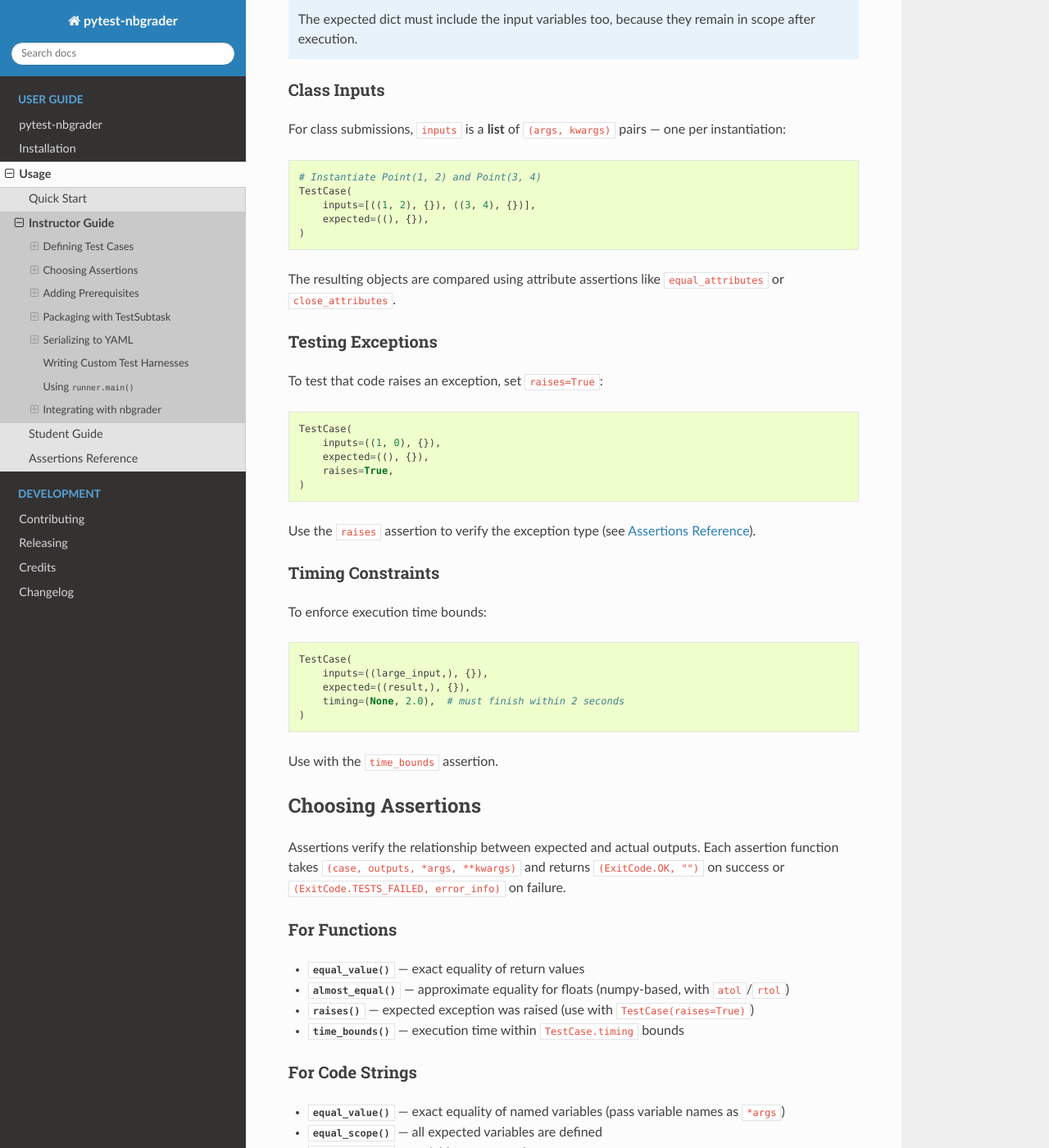
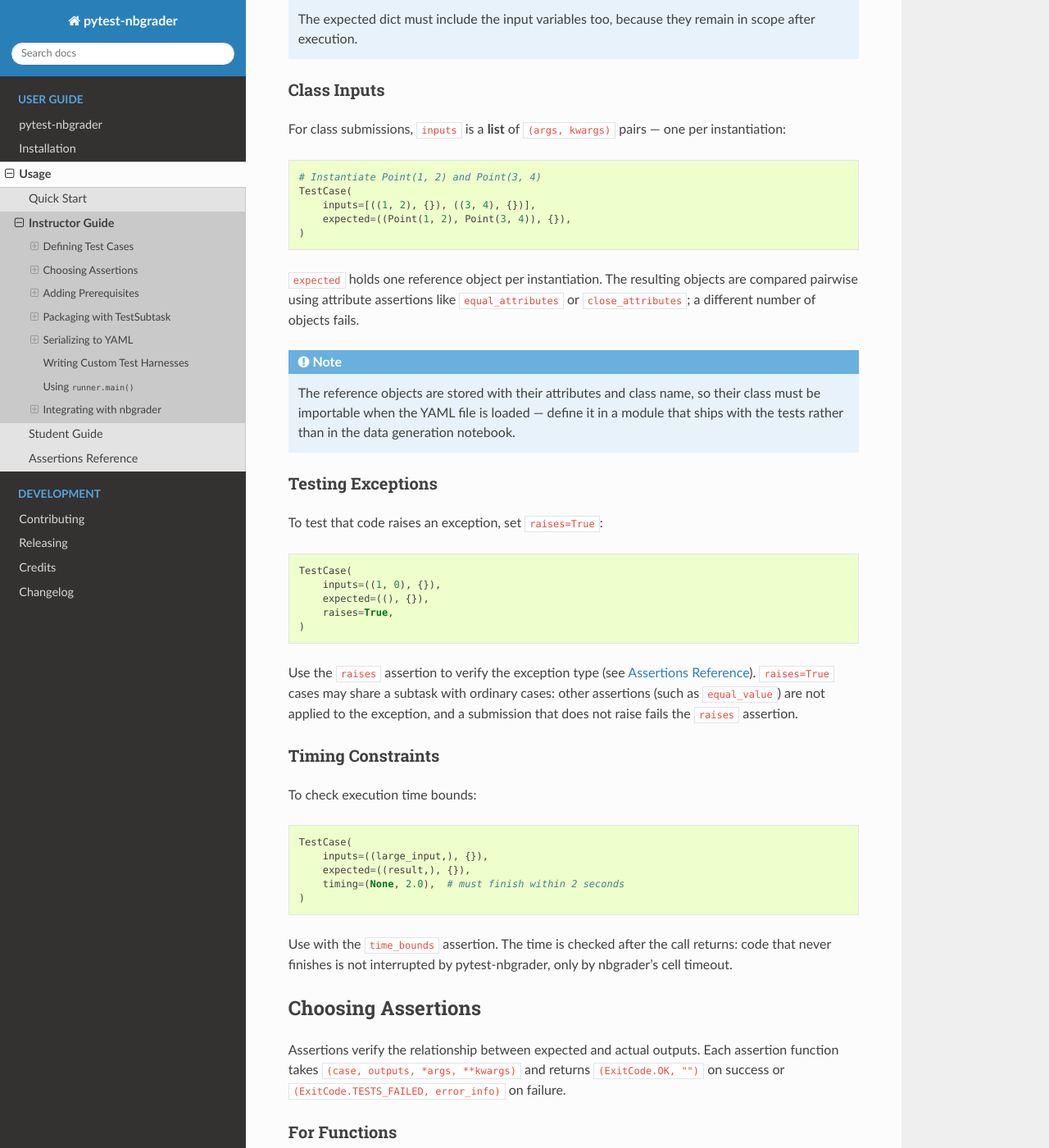
Before and after one commit to PhilippRisius/pytest_nbgrader, a Sphinx documentation site: the page built from docs/guide/instructor-guide.rst, in a window 1280 px wide and 1400 px high, scrolled down 1144 px. Shown: the whole window at 82% size. Built offline with Sphinx 7.4.7 and the Read the Docs theme 3.1.0, drawn with Linux system fonts in a browser that asks for light colours; pages that are not in the unit, such as notebooks, are missing from menus; some of the changed text lies outside the part shown.

Commit message:
docs: match the guides to the actual behaviour
- Sample outputs from real runs (-qq prints "s..", not "2 passed"; failure
  messages and test ids), execute(submission, case) argument order,
  file_contents signature, runner.main arguments.
- Class inputs: expected holds one reference object per instantiation (the
  documented expected=((), {}) crashed); reference classes must be importable.
- Troubleshooting entries name the messages that actually appear; the
  command-line section explains how to provide a submission.
- equal_scope requires the exact set of names; equal_types is an isinstance
  check; equal_value and NaN; almost_equal does not broadcast; raises=True
  cases can share a subtask with other cases; time bounds are checked after
  the call returns.
- Prerequisites: both dict forms, name="__main__"/argv for scripts,
  writes_file paths.
- Custom harness files need unique names (import file mismatch); an explicit
  test path runs only that harness.
- Note that released YAML files disclose all expected outputs; replace the
  stale has_import warning; CHANGELOG entries for the unreleased changes.

Co-Authored-By: Claude Opus 5.5 <noreply@anthropic.com>
Claude-Session: https://claude.ai/code/session_01MSHVy5xpE8urqL1fn4khQs

```diff
--- a/CONTRIBUTING.rst
+++ b/CONTRIBUTING.rst
@@ -202,9 +202,10 @@ To run specific code style checks:
 .. code-block:: console
 
     python -m ruff check src/pytest_nbgrader tests
-    validate-docstrings src/pytest_nbgrader/**.py
+    python -m numpydoc lint src/pytest_nbgrader/*.py
 
-To get ``ruff`` and ``numpydoc`` (for ``validate-docstrings``), simply install them with ``pip`` into your environment.
+or simply ``make lint``. The versions of ``ruff`` and ``numpydoc`` used in CI are pinned in ``tox.ini``
+(``tox -e lint``); keep them in sync with ``.pre-commit-config.yaml``.
 
 Code of Conduct
 ---------------
--- a/README.rst
+++ b/README.rst
@@ -26,7 +26,7 @@ Features
 * Define test cases with expected inputs/outputs using ``TestCase`` and ``TestSubtask`` dataclasses
 * Execute student code against test cases with automatic result comparison
 * Serialize and deserialize test cases via YAML
-* Prerequisite checks: function signature validation, write-access verification
+* Prerequisite checks: function signature validation, stdout/stderr output and file-write checks
 * Assertion helpers for numeric comparisons (numpy-based tolerances)
 * Automatic pytest test class generation via ``TestClass`` harness
 * Run pytest from within notebooks using the ``runner`` module
--- a/docs/guide/instructor-guide.rst
+++ b/docs/guide/instructor-guide.rst
@@ -69,11 +69,18 @@ instantiation:
    # Instantiate Point(1, 2) and Point(3, 4)
    TestCase(
        inputs=[((1, 2), {}), ((3, 4), {})],
-       expected=((), {}),
+       expected=((Point(1, 2), Point(3, 4)), {}),
    )
 
-The resulting objects are compared using attribute assertions like ``equal_attributes``
-or ``close_attributes``.
+``expected`` holds one reference object per instantiation. The resulting objects are compared
+pairwise using attribute assertions like ``equal_attributes`` or ``close_attributes``; a
+different number of objects fails.
+
+.. note::
+
+   The reference objects are stored with their attributes and class name, so their class must
+   be importable when the YAML file is loaded — define it in a module that ships with the
+   tests rather than in the data generation notebook.
 
 Testing Exceptions
 ------------------
@@ -89,11 +96,14 @@ To test that code raises an exception, set ``raises=True``:
    )
 
 Use the ``raises`` assertion to verify the exception type (see :doc:`assertions-reference`).
+``raises=True`` cases may share a subtask with ordinary cases: other assertions (such as
+``equal_value``) are not applied to the exception, and a submission that does not raise
+fails the ``raises`` assertion.
 
 Timing Constraints
 ------------------
 
-To enforce execution time bounds:
+To check execution time bounds:
 
 .. code-block:: python
 
@@ -103,7 +113,8 @@ To enforce execution time bounds:
        timing=(None, 2.0),  # must finish within 2 seconds
    )
 
-Use with the ``time_bounds`` assertion.
+Use with the ``time_bounds`` assertion. The time is checked after the call returns: code that
+never finishes is not interrupted by pytest-nbgrader, only by nbgrader's cell timeout.
 
 
 Choosing Assertions
@@ -125,8 +136,8 @@ For Code Strings
 ----------------
 
 - :func:`~pytest_nbgrader.assertions.equal_value` — exact equality of named variables (pass variable names as ``*args``)
-- :func:`~pytest_nbgrader.assertions.equal_scope` — all expected variables are defined
-- :func:`~pytest_nbgrader.assertions.equal_types` — variable types match
+- :func:`~pytest_nbgrader.assertions.equal_scope` — the set of variable names matches the expected scope exactly (extra helper variables or imports fail)
+- :func:`~pytest_nbgrader.assertions.equal_types` — variables are instances of the expected types (subclasses pass, e.g. ``bool`` where ``int`` is expected)
 - :func:`~pytest_nbgrader.assertions.almost_equal` — approximate equality of named variables
 
 For Classes
@@ -171,6 +182,10 @@ Verify that a student's function has the correct parameter names:
 ``has_signature`` compares parameter names, and optionally types, defaults, and return
 annotations via the ``*strict_comparisons`` and ``**comparisons`` arguments.
 
+The prerequisites dict maps a label (used as the test id) to ``(function, (args, kwargs))``.
+Like assertions, it may also be keyed by the function itself:
+``prerequisites={has_signature: ((ref_sig,), {})}``.
+
 Module Output Checking
 ----------------------
 
@@ -181,6 +196,10 @@ For path/module submissions, verify stdout/stderr output during import:
    from pytest_nbgrader.prerequisites import writes
 
    prerequisites={"output": (writes, ((), {"out": "Hello, World!\n"}))}
+
+Pass ``name="__main__"`` to run the module as a script (its ``if __name__ == "__main__":``
+block runs) and ``argv=[...]`` for its command line arguments. ``sys.exit(0)`` counts as a
+normal run; a non-zero exit status fails.
 
 File Write Checking
 -------------------
@@ -193,6 +212,9 @@ Verify which files a module creates, deletes, or modifies during import:
    from pytest_nbgrader.prerequisites import writes_file
 
    prerequisites={"files": (writes_file, ((), {"created": {Path("output.txt")}}))}
+
+Paths are relative to the directory pytest runs in; ``created``, ``deleted`` and ``modified``
+must match exactly. Files in ``__pycache__`` directories are ignored.
 
 
 Packaging with TestSubtask
@@ -229,7 +251,13 @@ The format is ``{function: (extra_positional_args, extra_keyword_args)}``.
 The ``case`` and ``outputs`` arguments are passed automatically by the harness.
 
 When pytest runs, each case is tested against **each** assertion, creating a
-Cartesian product of ``len(cases) × len(assertions)`` test nodes.
+Cartesian product of ``len(cases) × len(assertions)`` test nodes, plus one node per
+prerequisite (a single skipped node if there are none). A subtask needs at least one case and
+one assertion (or a prerequisite); otherwise the run fails instead of passing vacuously.
+
+Functions used in assertions and prerequisites must be importable by the students' kernels:
+define custom assertions in a module, not in the data generation notebook. The dumper refuses
+lambdas and functions defined in ``__main__``.
 
 Generating Test Cases Programmatically
 --------------------------------------
@@ -319,6 +347,20 @@ using Python-specific YAML tags:
 .. code-block:: yaml
 
    !!python/object:pytest_nbgrader.cases.TestSubtask
+   cases:
+   - !!python/object:pytest_nbgrader.cases.TestCase
+     inputs: !!python/tuple
+     - !!python/tuple []
+     - a: 1
+       b: 2
+     expected: !!python/tuple
+     - !!python/tuple []
+     - a: 2
+       b: 1
+     raises: false
+     timing: !!python/tuple
+     - null
+     - null
    assertions:
      ? !!python/name:pytest_nbgrader.assertions.equal_value ''
      : !!python/tuple
@@ -352,6 +381,12 @@ are generated by the dumper and consumed by the plugin automatically.
    (e.g., your institution's LMS or nbgrader's exchange directory). Students should never
    load YAML files from untrusted sources.
 
+.. note::
+
+   The YAML files contain every expected output in plain text, and students receive them.
+   The tests also run in the student's own kernel, so they are a self-check rather than a
+   tamper-proof exam. Keep hidden test cases out of ``release/`` and review submissions.
+
 
 Writing Custom Test Harnesses
 =============================
@@ -380,15 +415,22 @@ the YAML data.
            if result is not pytest.ExitCode.OK:
                pytest.fail(format_result(cases.inputs[0], result, message))
 
-In the student notebook, run both the YAML tests and the custom harness:
+Here ``cases.expected`` holds the reference object, e.g. ``expected=((Circle(1.0),), {})``.
+Give each harness file a unique name: with pytest's default import mode, two files named
+``tests.py`` in different task directories cannot both be imported in the same kernel.
+
+In the student notebook, run the custom harness with the YAML data:
 
 .. code-block:: python
 
    pytest.main([
        "-qq", "-x",
        "--cases", "tests/MyTask/data.yml",
-       "tests/MyTask/tests.py::TestCircle",
+       "tests/MyTask/test_mytask.py::TestCircle",
    ])
+
+Since a test path is given, only the custom harness runs; ``data.yml`` needs no assertions.
+To run the YAML assertions as well, pass the path to ``runner.main()`` (see below).
 
 
 Using ``runner.main()``
@@ -409,13 +451,16 @@ This is equivalent to:
 
    pytest.main([
        "-p", "no:pytest-nbgrader",
+       "--noauto",
+       "-W", "ignore::pytest.PytestAssertRewriteWarning",
        "--cases=tests/Addition/basic.yml",
        "harness.py::TestClass",
    ])
 
 ``runner.main()`` creates temporary symlinks to the built-in ``harness.py`` and ``conftest.py``
 in the current directory, runs pytest, then cleans up. It accepts additional ``*args`` that are
-forwarded to ``pytest.main()``.
+forwarded to ``pytest.main()``, e.g. the path of a custom harness. With ``auto=False`` the
+built-in test class is not run, only the tests given in ``*args``.
 
 .. note::
 
```
Also changed, not shown: other parts of docs/guide/instructor-guide.rst (+2 -15 lines), CHANGELOG.rst (+28 -10 lines), docs/guide/assertions-reference.rst (+41 -17 lines), docs/guide/quickstart.rst (+8 -4 lines), docs/guide/student-guide.rst (+33 -15 lines).
